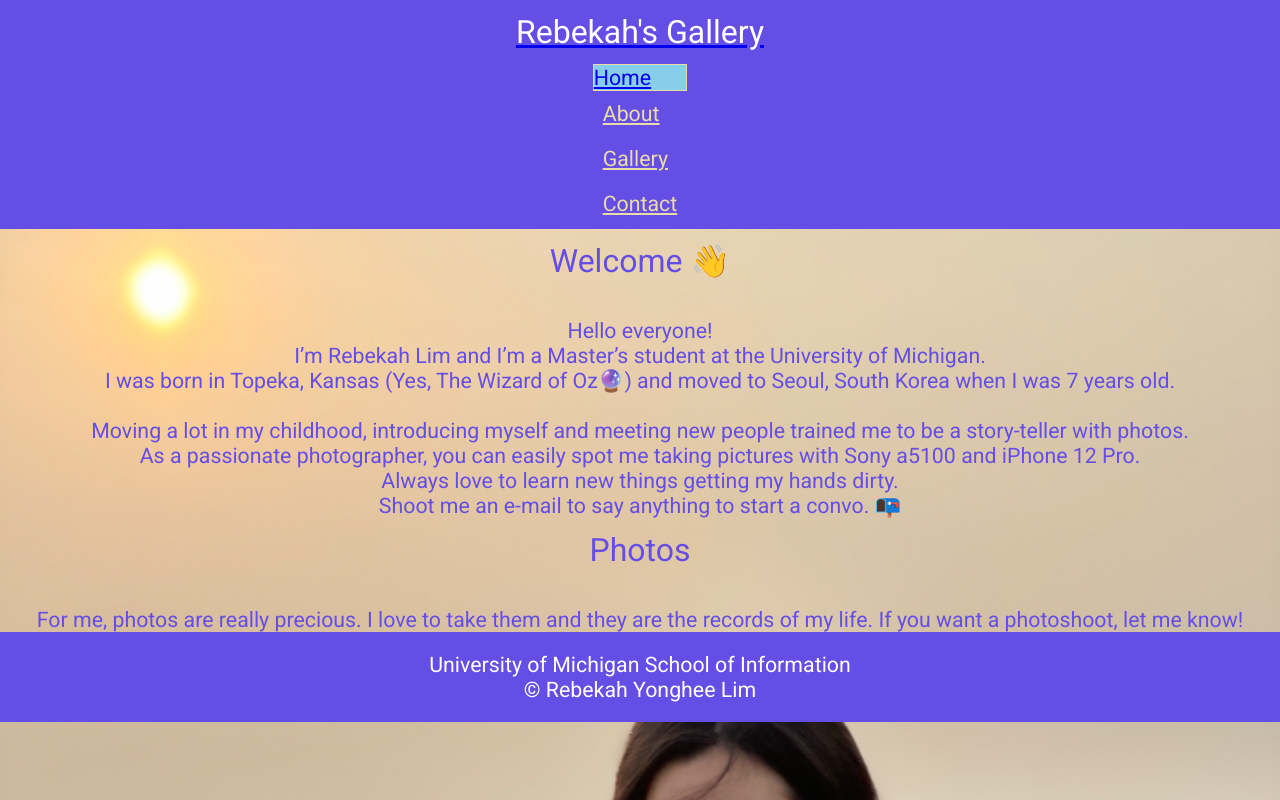
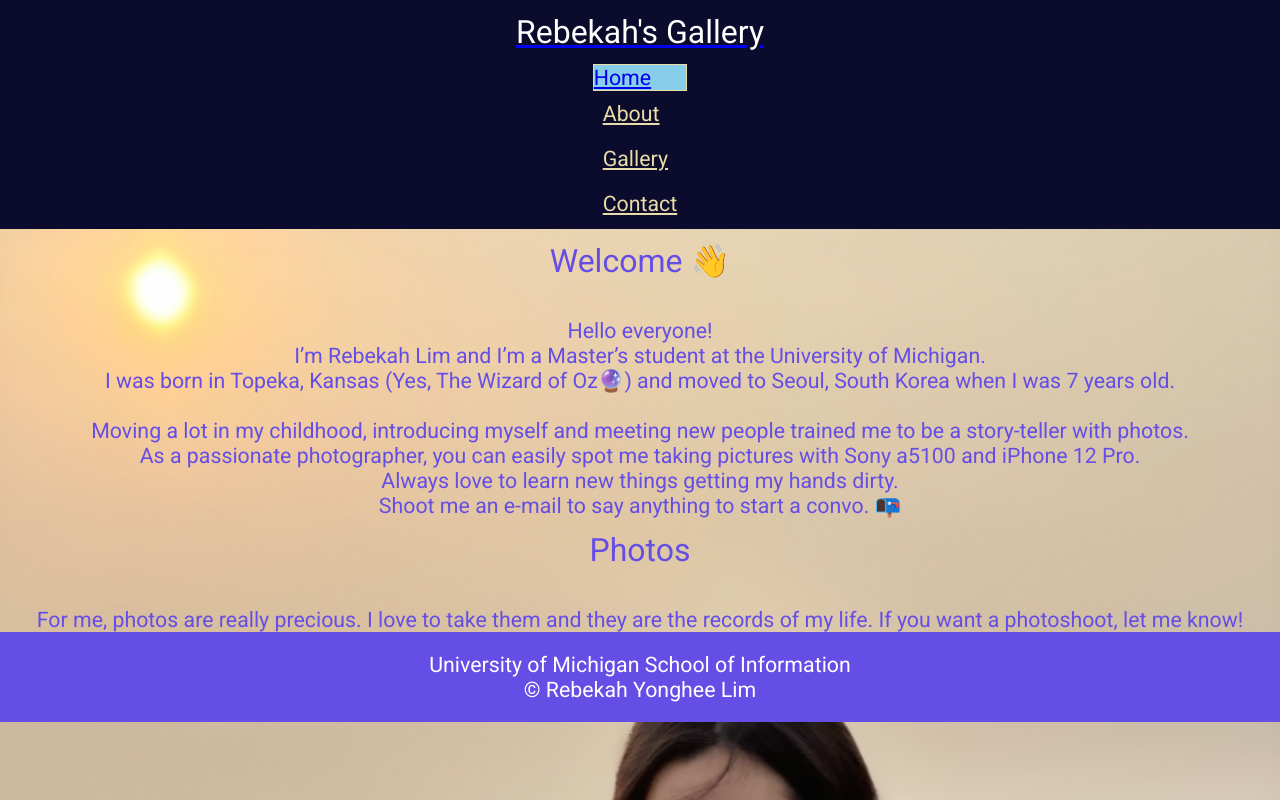
Before and after one commit to yongbekah/Photos, a plain HTML site: page index.html in a window 1280 px wide. Drawn offline with Linux system fonts and the light colour scheme.

Commit message:
Add files via upload

```diff
--- a/css/style.css
+++ b/css/style.css
@@ -16,8 +16,8 @@ header {
     z-index: 100;
     position: sticky;
     top:0;
-    background:#654ee6;
-    border-bottom: 3px solid #654ee6;
+    background:#0B0B2D;
+    border-bottom: 3px solid #0B0B2D;
 }
 
 h1{
```
